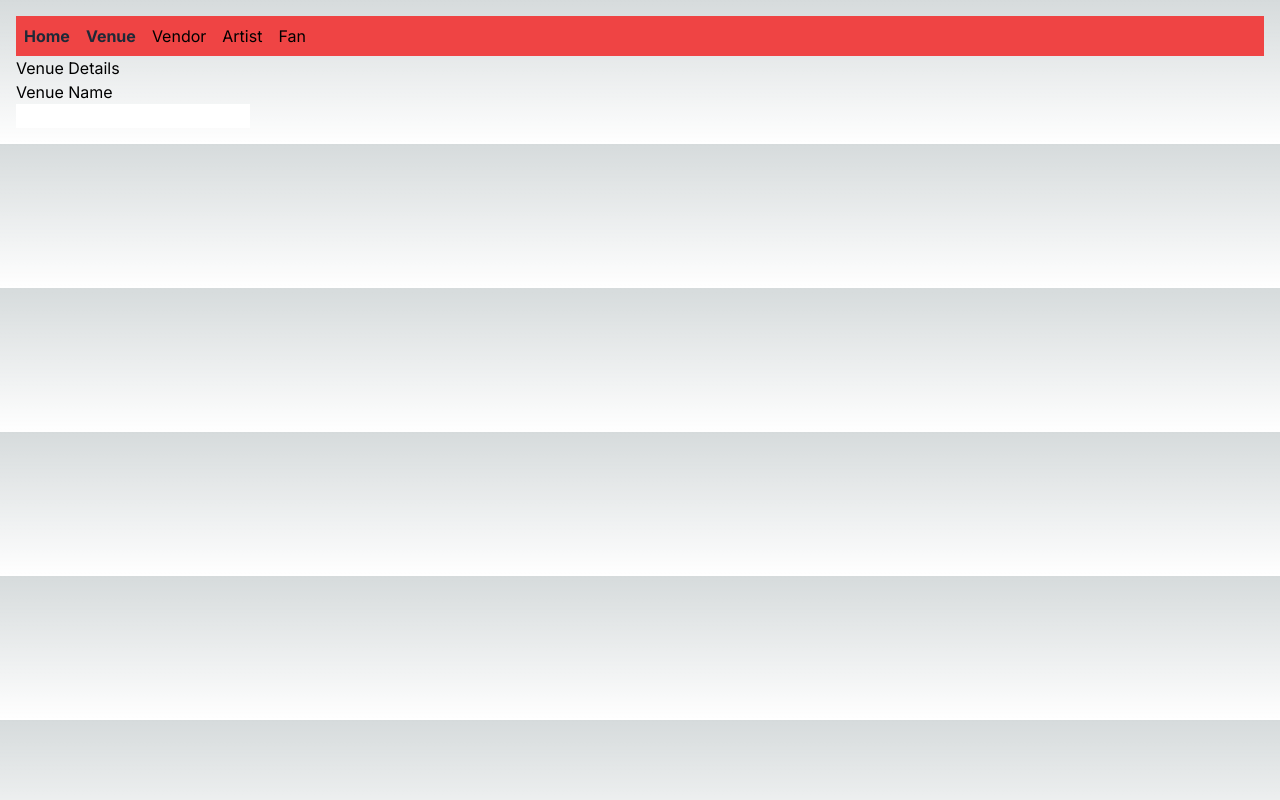
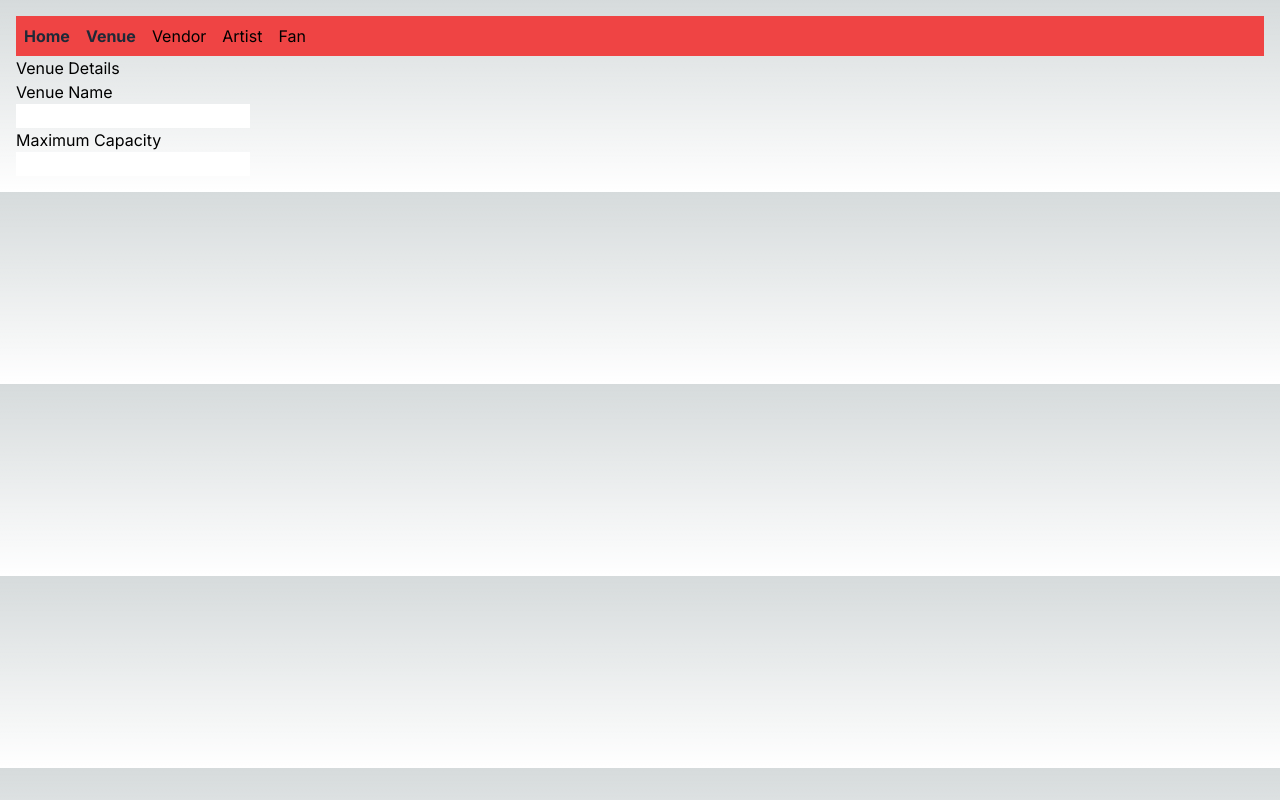
Before and after one commit to segvndo/YourBeat-TS, a Next.js app: page /users/venue/venueDetails in a window 1280 px wide. Built offline with nearby package versions, Linux system fonts and the light colour scheme.

Commit message:
Add maximum capacity for venue sign up

```diff
--- a/app/users/venue/venueDetails/page.tsx
+++ b/app/users/venue/venueDetails/page.tsx
@@ -11,6 +11,12 @@ const VenueDetails = () => {
           type="text"
           name="venueName"
         />
+
+        <p>Maximum Capacity</p>
+        <input
+        type="text"
+        name="venueCapacity"
+        />
       </div>
     </div>
   )
```
